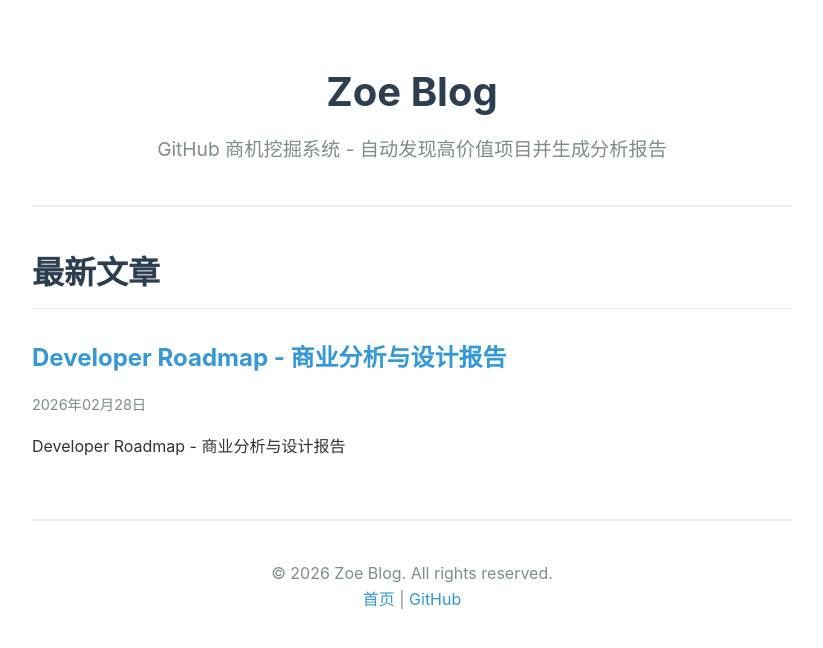
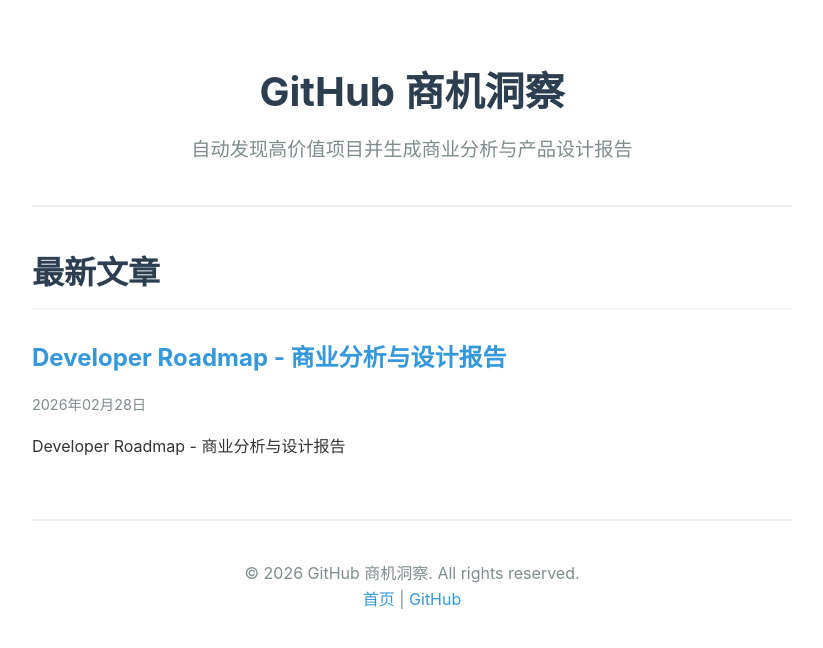
Before and after one commit to qqqzhch/zoe-blog-jekyll, a Jekyll site: the page built from index.md, in a window 1280 px wide. Shown: the top 648 px of the page, without its empty margins (228-1051 px from the left). Built offline with Jekyll 4.4.1, drawn with Linux system fonts in a browser that asks for light colours; our own code applies the rules of GitHub Pages for plain Markdown files.

Commit message:
refactor: 更新博客名称为 GitHub 商机洞察

```diff
--- a/_config.yml
+++ b/_config.yml
@@ -1,6 +1,6 @@
 # 站点配置
-title: Zoe Blog
-description: GitHub 商机挖掘系统 - 自动发现高价值项目并生成分析报告
+title: GitHub 商机洞察
+description: 自动发现高价值项目并生成商业分析与产品设计报告
 baseurl: ""
 url: "https://qqqzhch.github.io/zoe-blog-jekyll"
 lang: zh-CN
```
